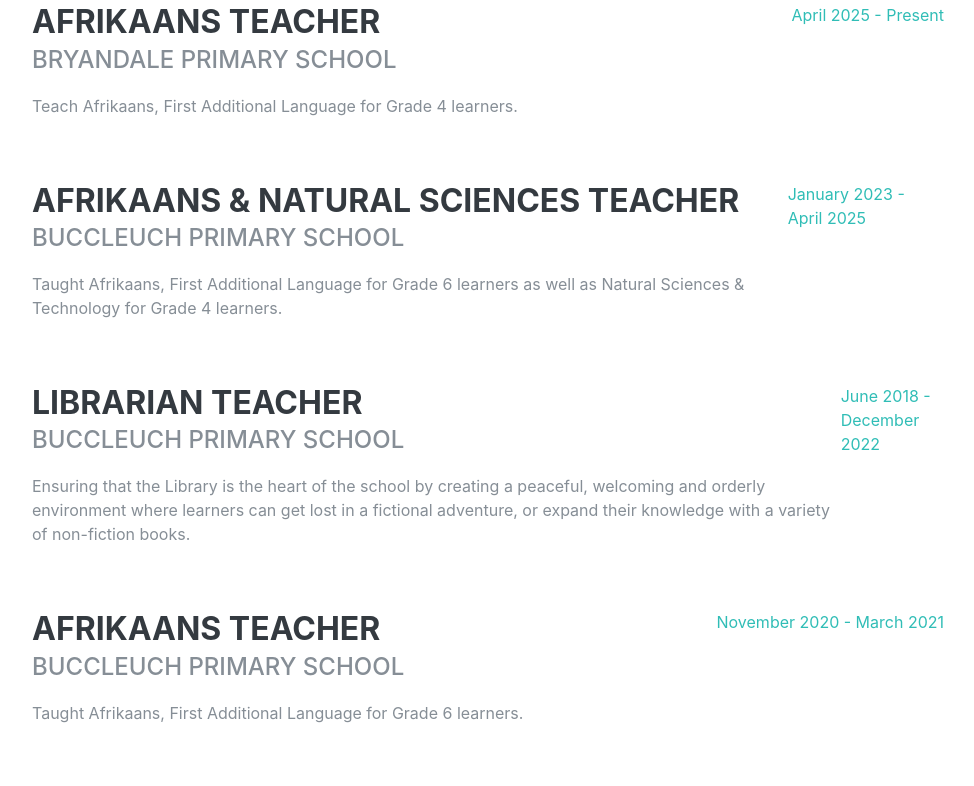
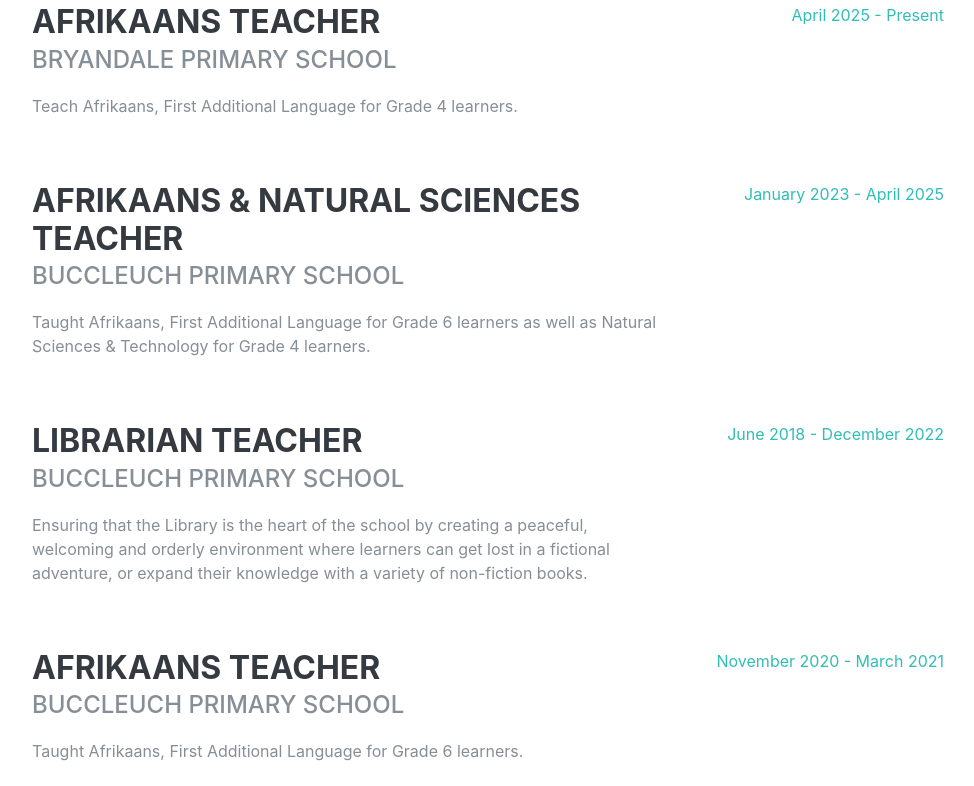
Before and after one commit to The-Michaus/website, a website built with Parcel: page index.html in a window 1280 px wide. Shown: the part 993-1779 px from the top of the page, without its empty margins (288-1262 px from the left). Built offline with nearby package versions, Linux system fonts and the light colour scheme; a web font is replaced by a local one.

Commit message:
Refactor resume section styles for improved layout and date alignment

```diff
--- a/scss/sections/_resume-section.scss
+++ b/scss/sections/_resume-section.scss
@@ -13,6 +13,26 @@
 
     .resume-section-content {
         width: 100%;
+    }
+
+    // Restrict job description width in experience section for better date alignment
+    .resume-item {
+        display: flex;
+        flex-direction: column;
+    }
+    @media (min-width: 768px) {
+        .resume-item {
+            flex-direction: row;
+        }
+        .resume-content {
+            flex: 0 1 70%;
+            max-width: 70%;
+        }
+        .resume-date {
+            flex: 0 1 30%;
+            max-width: 30%;
+            text-align: right;
+        }
     }
 }
 
```
